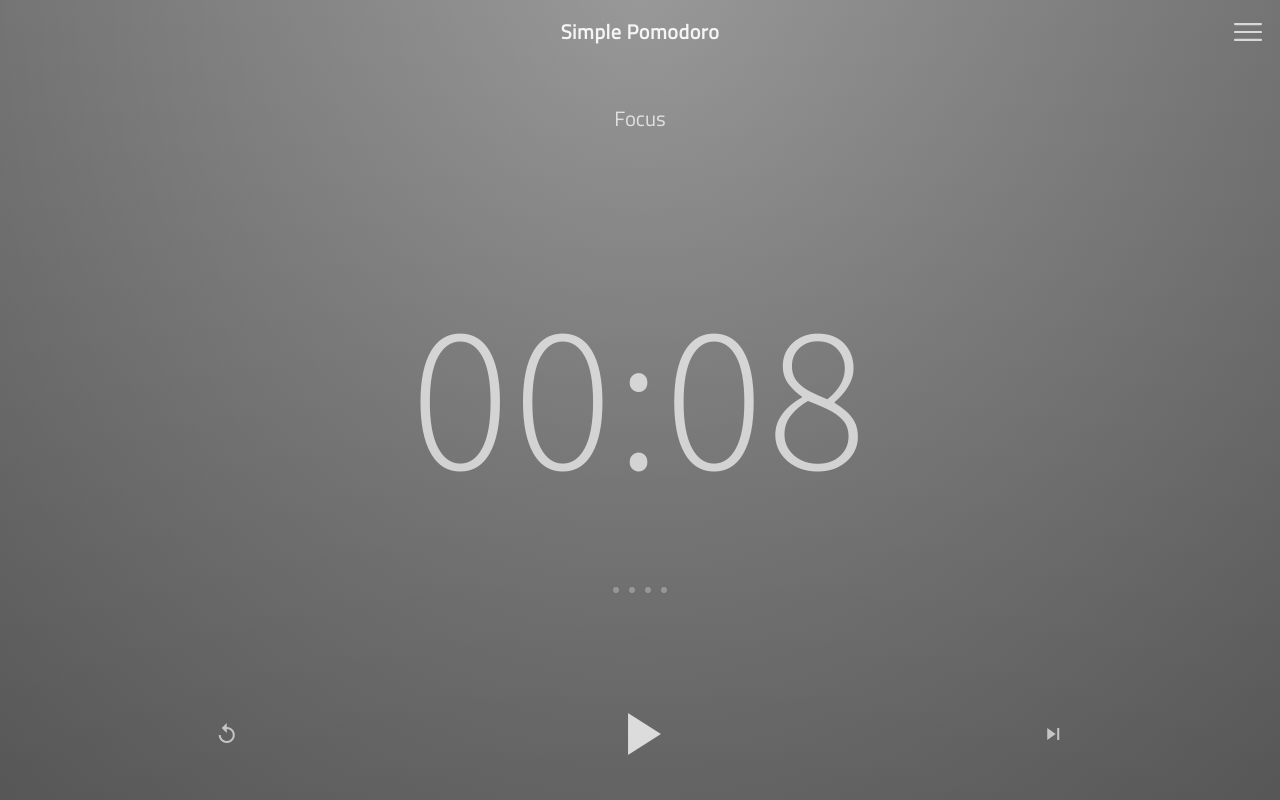
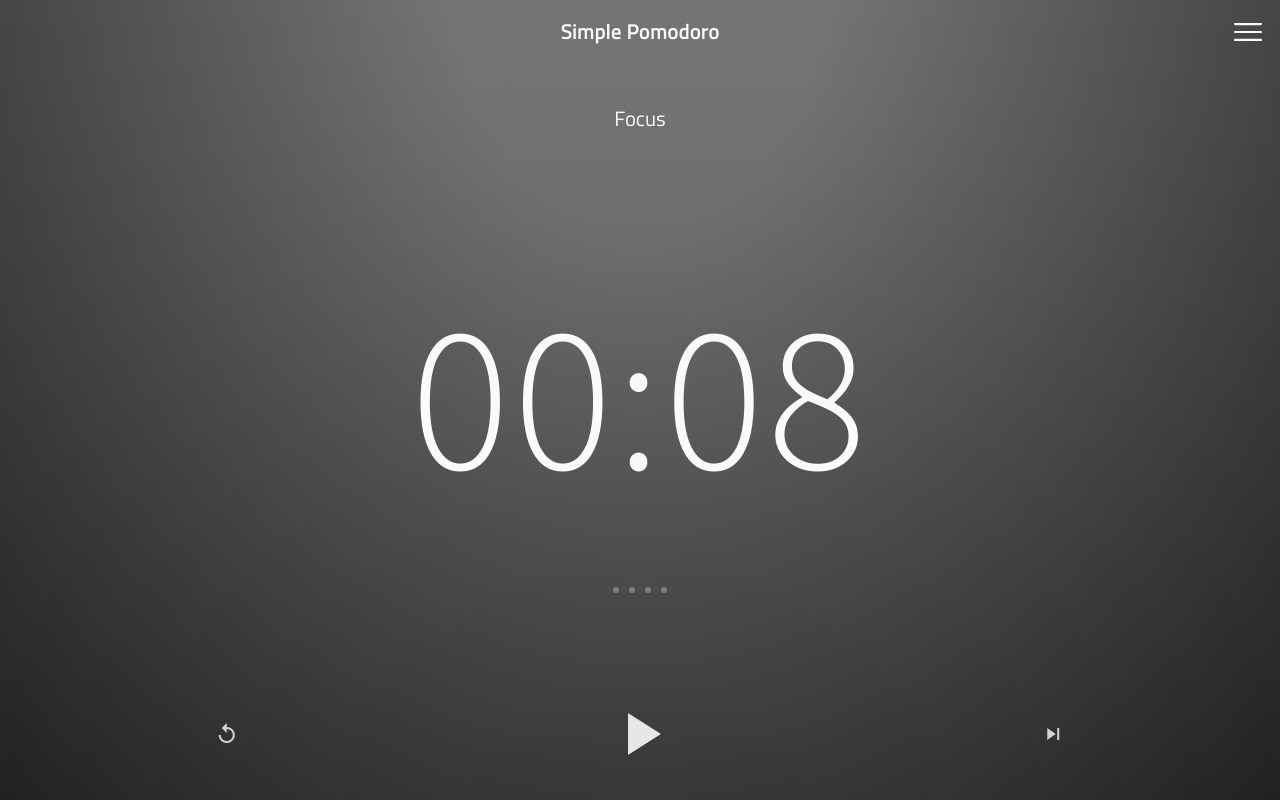
Before and after one commit to Thilerion/vue-pomodoro, a Vue app: page / in a window 1280 px wide. Built offline with nearby package versions, Linux system fonts and the light colour scheme.

Commit message:
added new darker theme, and removed most item opacities

```diff
--- a/src/App.vue
+++ b/src/App.vue
@@ -1,5 +1,5 @@
 <template>
-	<div id="app" class="theme-dark">
+	<div id="app" class="theme-darker">
 		<nav>
 			<pomo-nav></pomo-nav>
 		</nav>
@@ -51,8 +51,14 @@ export default {
  	background-blend-mode: multiply,multiply;
 }
 
+.theme-darker {
+	color: rgb(250, 250, 250);
+	background: linear-gradient(to bottom, rgba(255, 255, 255, 0.1) 0%, rgba(0,0,0,0.2) 100%), radial-gradient(at top center, rgba(255,255,255,0.10) 20%, rgba(0,0,0,0.8) 120%) #757575;
+ 	background-blend-mode: multiply,multiply;
+}
+
 .theme-light {
-	color: rgba(0,0,0,0.8);
+	color: rgb(34, 34, 34);
 	background-image: linear-gradient(to top, #e6e9f0 0%, #eef1f5 100%);
 }
 
--- a/src/components/PomoControls.vue
+++ b/src/components/PomoControls.vue
@@ -56,11 +56,11 @@ export default {
 	}
 
 	.state-button.large {
-		opacity: 0.85;
+		opacity: 0.9;
 	}
 
 	.state-button.small {
-		opacity: 0.7;
+		opacity: 0.8;
 	}
 
 	.state-button i {
--- a/src/components/PomoNav.vue
+++ b/src/components/PomoNav.vue
@@ -53,6 +53,5 @@ h1 {
 
 .menu-icon {
 	width: 28px;
-	opacity: 0.8;
 }
 </style>
--- a/src/components/PomoSession.vue
+++ b/src/components/PomoSession.vue
@@ -19,6 +19,5 @@ export default {
 	font-size: 1.3rem;
 	border: 2px 0 2px 0 solid;
 	text-transform: capitalize;
-	opacity: 0.8;
 }
 </style>
--- a/src/components/PomoTimeView.vue
+++ b/src/components/PomoTimeView.vue
@@ -83,7 +83,6 @@ export default {
 .time-display {
 	font-family: "Crimson Text", serif;
 	font-size: 26vmin;
-	opacity: 0.75;
 	font-family: "Source Sans Pro", sans-serif;
 	font-weight: 300;
 	letter-spacing: 3px;
```
